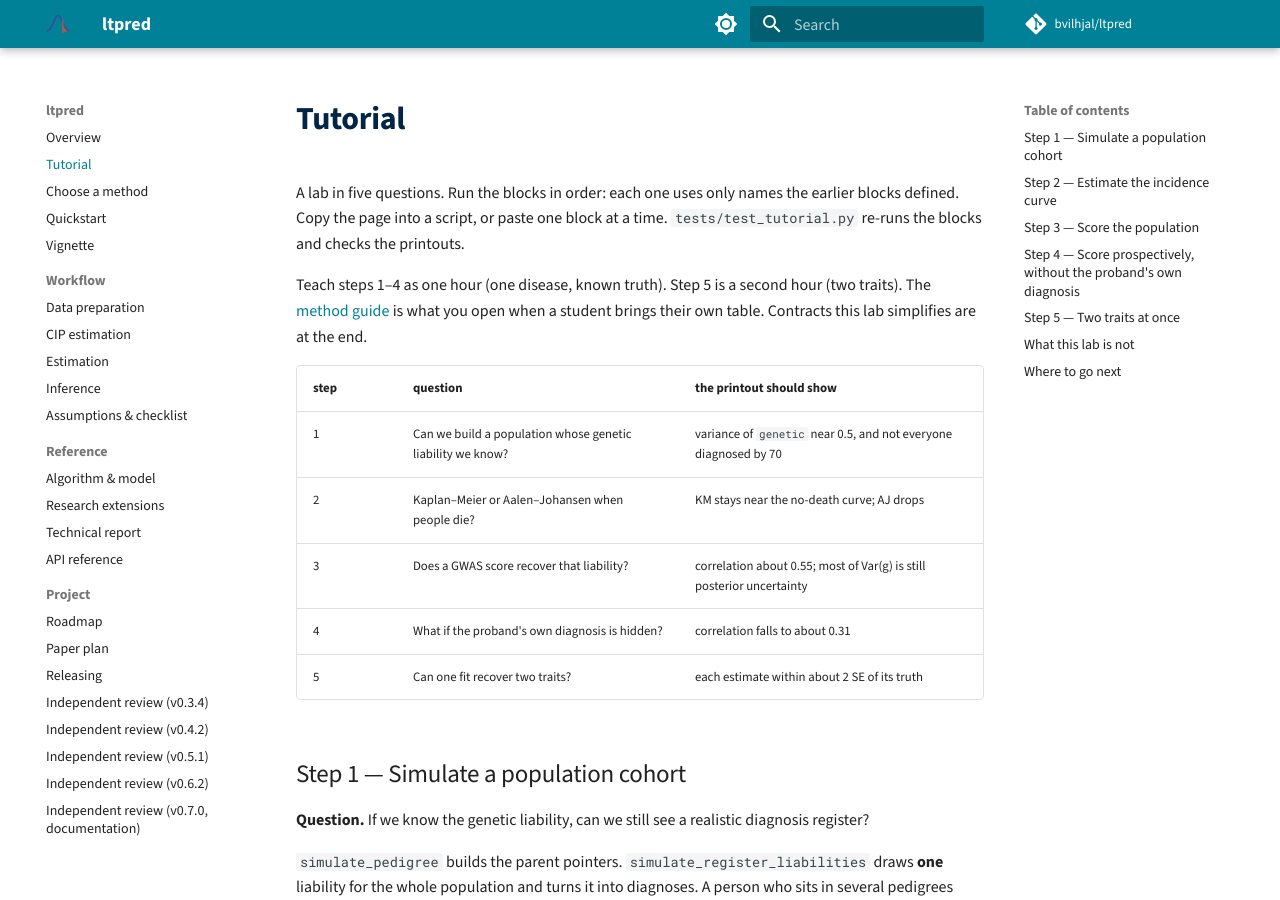
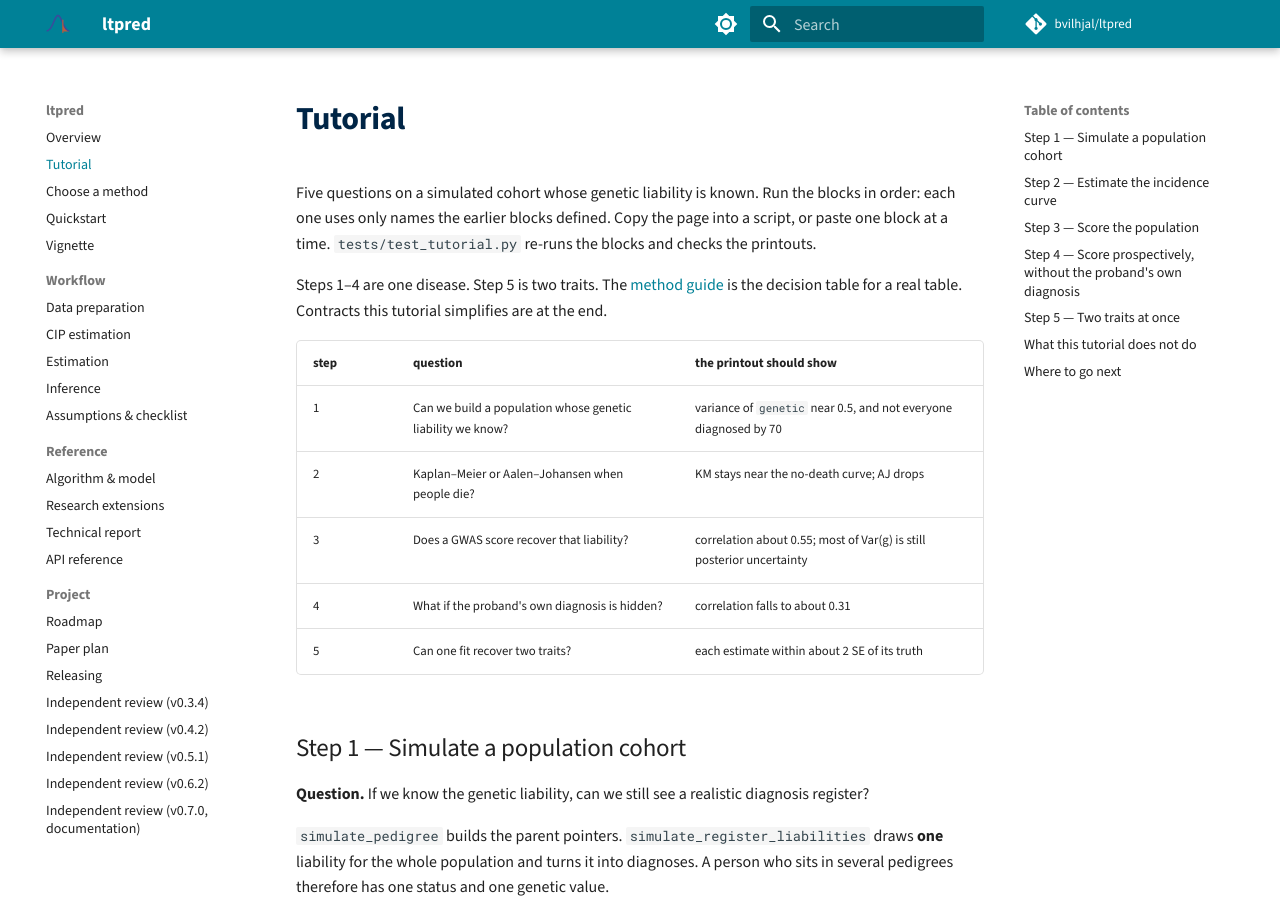
Before and after one commit to bvilhjal/ltpred, an MkDocs documentation site: the page built from docs/tutorial.md, in a window 1280 px wide and 900 px high. Built offline with MkDocs 1.6.1 and Material for MkDocs 9.7.7, drawn with Linux system fonts in a browser that asks for light colours; comment, search, counter and statistics services are not loaded; some of the changed text lies outside the part shown.

Commit message:
Drop the classroom framing from the docs.
The tutorial, method guide, and vignette stay. The README, site index, and guide no longer schedule them as a class or address a student.

```diff
--- a/docs/tutorial.md
+++ b/docs/tutorial.md
@@ -1,13 +1,13 @@
 # Tutorial
 
-A lab in five questions. Run the blocks in order: each one uses only names
-the earlier blocks defined. Copy the page into a script, or paste one block
-at a time. `tests/test_tutorial.py` re-runs the blocks and checks the
-printouts.
+Five questions on a simulated cohort whose genetic liability is known. Run
+the blocks in order: each one uses only names the earlier blocks defined.
+Copy the page into a script, or paste one block at a time.
+`tests/test_tutorial.py` re-runs the blocks and checks the printouts.
 
-Teach steps 1–4 as one hour (one disease, known truth). Step 5 is a second
-hour (two traits). The [method guide](guide.md) is what you open when a
-student brings their own table. Contracts this lab simplifies are at the end.
+Steps 1–4 are one disease. Step 5 is two traits. The
+[method guide](guide.md) is the decision table for a real table. Contracts
+this tutorial simplifies are at the end.
 
 | step | question | the printout should show |
 |---|---|---|
@@ -260,10 +260,10 @@ closer. That is one cohort of 3,000 families, not a calibration study.
 boundary fit withholds them. The replicated fits are in
 `benchmarks/RESULTS.md` §33.
 
-## What this lab is not
+## What this tutorial does not do
 
-Do not hand a student a real register and tell them to change the filenames.
-Each shortcut below is a real decision, with the page that carries it.
+A real register is not this script with the filenames changed. Each shortcut
+below is a real decision, with the page that carries it.
 
 - **One curve for everyone.** Steps 3 and 4 pass `TRUE_CIP`. Real LT-FH++
   stratifies by sex and birth year.
@@ -285,7 +285,7 @@ Each shortcut below is a real decision, with the page that carries it.
 
 | you want to… | see |
 |---|---|
-| which function to call on a student's own table | [Choose a method](guide.md) |
+| which function to call on your own table | [Choose a method](guide.md) |
 | six hand-typed rows | [Quickstart](quickstart.md) |
 | the full contract | [Vignette](vignette.md) |
 | the checklist before a real analysis | [Assumptions](assumptions.md) |
```
Also changed, not shown: CHANGELOG.md (+3 -2 lines), README.md (+7 -6 lines), docs/guide.md (+6 -6 lines), docs/index.md (+3 -4 lines), 1 other file.
